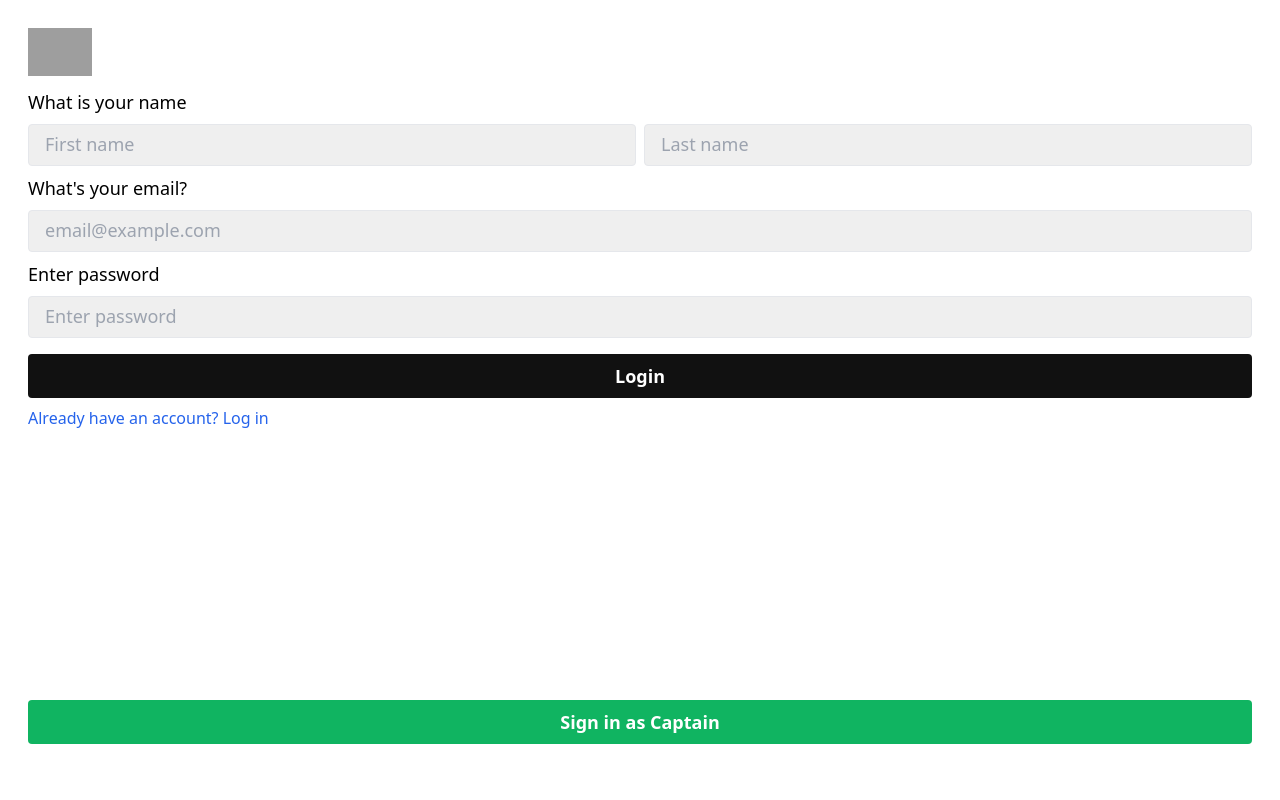
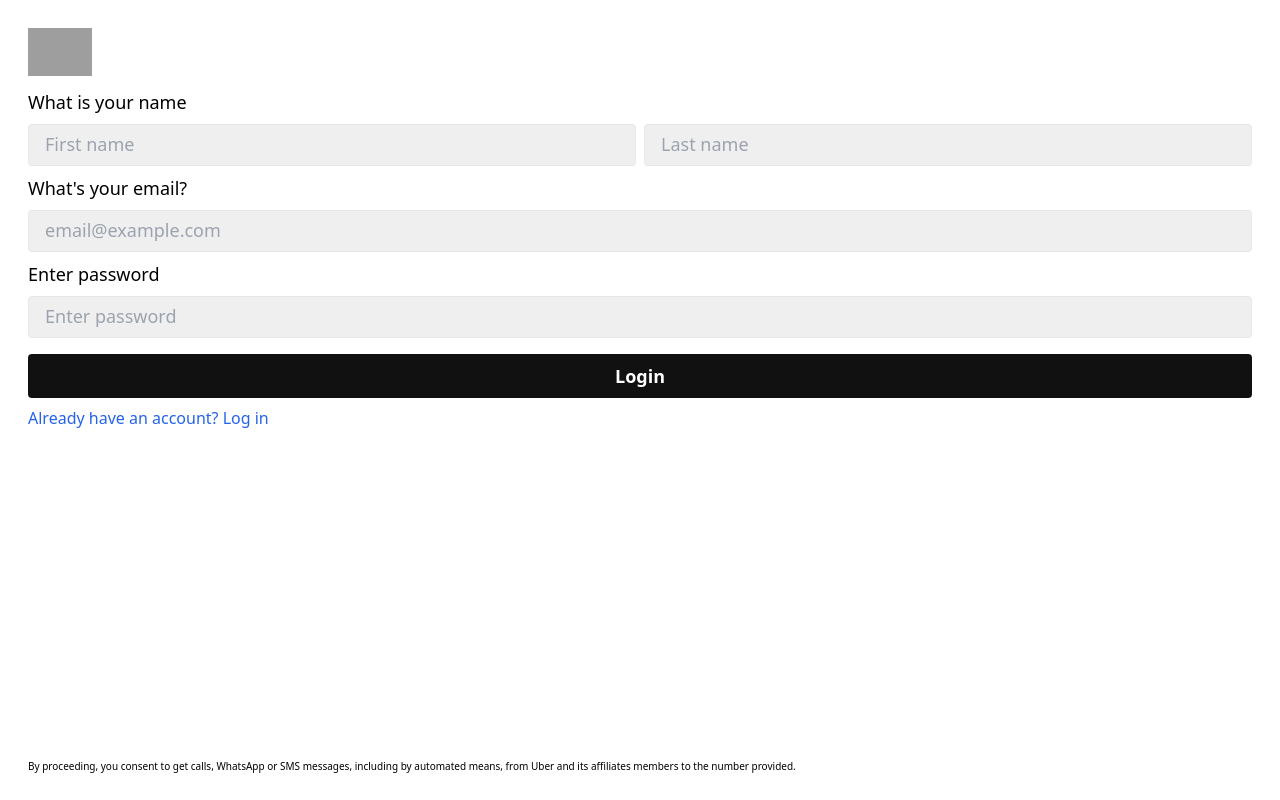
Before and after one commit to Jahnvi777-git/uber-clone, a React app in the folder frontend/: page /usersignup in a window 1280 px wide. Built offline with nearby package versions, Linux system fonts and the light colour scheme; grey boxes are pictures that could not be loaded; the HTML template or start-up script is replaced by a standard one.

Commit message:
added t&c

```diff
--- a/frontend/src/pages/UserSignup.jsx
+++ b/frontend/src/pages/UserSignup.jsx
@@ -32,7 +32,7 @@ const UserSignup = () => {
         <Link to='/UserLogin' className='text-blue-600'>Already have an account? Log in</Link>
       </div>
       <div>
-        <Link to='/CaptainSignup' className='bg-[#10b461] flex flex-center justify-center text-white font-semibold mb-7 rounded px-4 py-2 text-lg w-full placeholder:text-base'>Sign in as Captain</Link>
+        <p className='text-[10px] leading-tight'>By proceeding, you consent to get calls, WhatsApp or SMS messages, including by automated means, from Uber and its affiliates members to the number provided. </p>
       </div>
     </div>
   )
```
